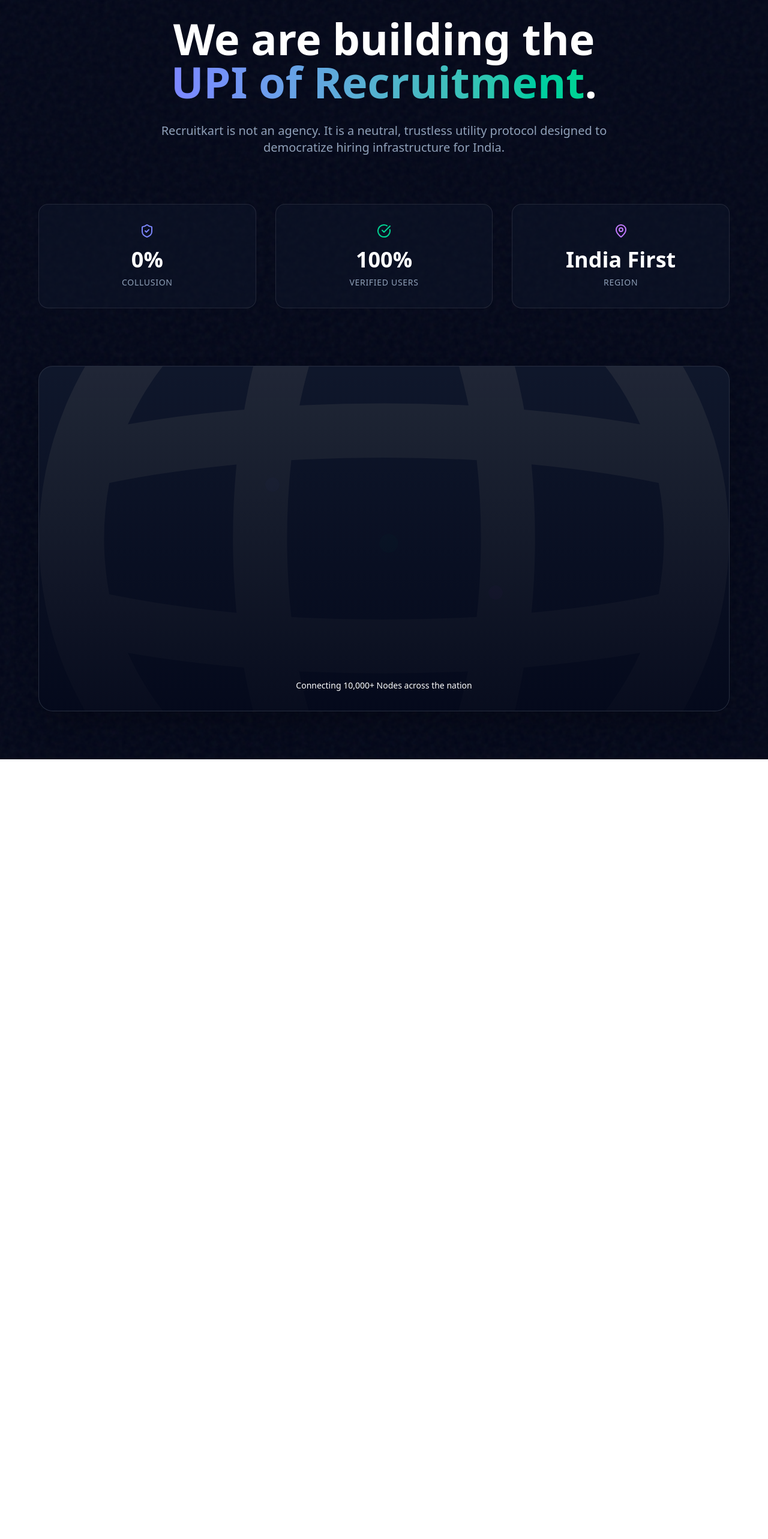
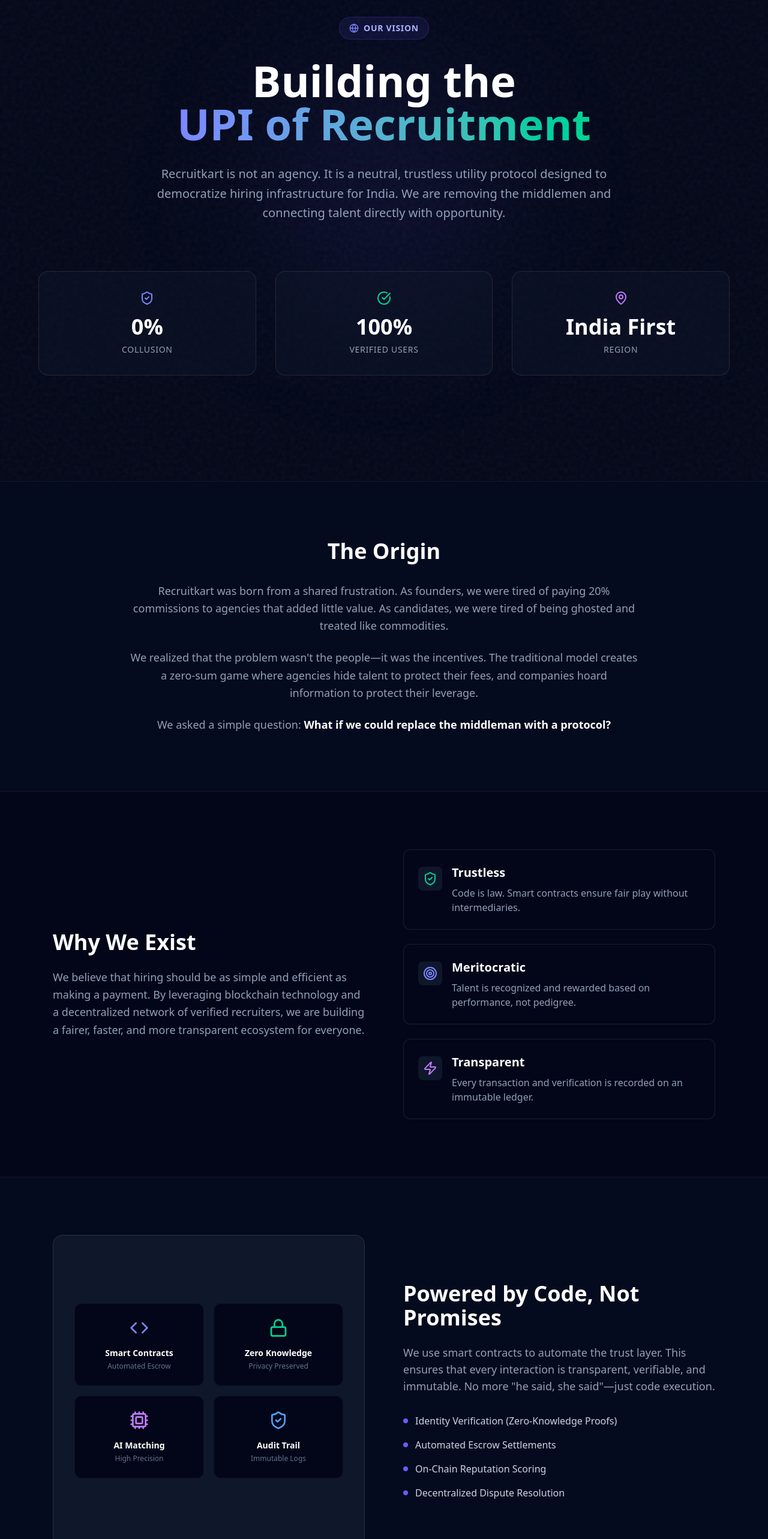
Before and after one commit to thinksaga/recruitkart, a Next.js app: page /about in a window 1280 px wide. Shown: the part 100-2666 px from the top of the page at 60% size. Before the commit the page ends 1366 px from the top, so only its background shows below. Built offline with nearby package versions, Linux system fonts and the light colour scheme.

Commit message:
feat: update about page content and fix redirect

```diff
--- a/src/app/about/page.tsx
+++ b/src/app/about/page.tsx
@@ -4,7 +4,7 @@
 import Image from 'next/image';
 import Link from 'next/link';
 import { motion } from 'framer-motion';
-import { MapPin, Globe, ShieldCheck, Zap, CheckCircle } from 'lucide-react';
+import { MapPin, Globe, ShieldCheck, Zap, CheckCircle, Users, Target, Heart, ArrowRight, Code, Lock, Cpu } from 'lucide-react';
 
 const Navbar = () => (
     <nav className="fixed top-0 left-0 right-0 z-50 flex items-center justify-between px-6 py-4 backdrop-blur-md bg-slate-950/50 border-b border-white/10">
@@ -29,26 +29,36 @@
         <main className="min-h-screen bg-slate-950 text-white selection:bg-indigo-500/30">
             <Navbar />
 
+            {/* Hero Section */}
             <section className="pt-32 pb-20 px-6 relative overflow-hidden">
                 <div className="absolute inset-0 bg-slate-950 bg-noise pointer-events-none" />
+                <div className="absolute top-1/4 left-1/2 -translate-x-1/2 w-96 h-96 bg-indigo-500/10 rounded-full blur-[128px]" />
 
                 <div className="container mx-auto max-w-6xl relative z-10">
                     <div className="text-center mb-20">
+                        <motion.div
+                            initial={{ scale: 0.8, opacity: 0 }}
+                            animate={{ scale: 1, opacity: 1 }}
+                            className="inline-flex items-center gap-2 px-4 py-2 rounded-full bg-indigo-500/10 border border-indigo-500/20 mb-8"
+                        >
+                            <Globe className="w-4 h-4 text-indigo-400" />
+                            <span className="text-sm font-bold text-indigo-300 uppercase tracking-wider">Our Vision</span>
+                        </motion.div>
                         <motion.h1
                             initial={{ y: 20, opacity: 0 }}
                             animate={{ y: 0, opacity: 1 }}
                             className="text-5xl md:text-7xl font-bold mb-8"
                         >
-                            We are building the <br />
-                            <span className="text-transparent bg-clip-text bg-gradient-to-r from-indigo-400 to-emerald-400">UPI of Recruitment</span>.
+                            Building the <br />
+                            <span className="text-transparent bg-clip-text bg-gradient-to-r from-indigo-400 to-emerald-400">UPI of Recruitment</span>
                         </motion.h1>
                         <motion.p
                             initial={{ y: 20, opacity: 0 }}
                             animate={{ y: 0, opacity: 1 }}
                             transition={{ delay: 0.1 }}
-                            className="text-xl text-slate-400 max-w-3xl mx-auto"
+                            className="text-xl text-slate-400 max-w-3xl mx-auto leading-relaxed"
                         >
-                            Recruitkart is not an agency. It is a neutral, trustless utility protocol designed to democratize hiring infrastructure for India.
+                            Recruitkart is not an agency. It is a neutral, trustless utility protocol designed to democratize hiring infrastructure for India. We are removing the middlemen and connecting talent directly with opportunity.
                         </motion.p>
                     </div>
 
@@ -65,34 +75,130 @@
                                 whileInView={{ scale: 1, opacity: 1 }}
                                 viewport={{ once: true }}
                                 transition={{ delay: i * 0.1 }}
-                                className="bg-slate-900/50 border border-white/10 p-8 rounded-2xl text-center"
+                                className="bg-slate-900/50 border border-white/10 p-8 rounded-2xl text-center hover:bg-slate-900 transition-colors"
                             >
                                 <div className="flex justify-center mb-4">{stat.icon}</div>
                                 <div className="text-4xl font-bold text-white mb-2">{stat.value}</div>
-                                <div className="text-slate-400 uppercase tracking-wider text-sm">{stat.label}</div>
+                                <div className="text-slate-400 uppercase tracking-wider text-sm font-medium">{stat.label}</div>
                             </motion.div>
                         ))}
                     </div>
+                </div>
+            </section>
 
-                    {/* Map Visual */}
-                    <div className="relative aspect-[2/1] bg-slate-900 rounded-3xl border border-white/10 overflow-hidden shadow-2xl">
-                        <Image
-                            src="/globe.svg"
-                            alt="India Map"
-                            fill
-                            className="object-cover opacity-20"
-                        />
-                        <div className="absolute inset-0 bg-gradient-to-t from-slate-950/80 to-transparent" />
+            {/* Origin Story */}
+            <section className="py-24 bg-slate-900/30 border-y border-white/5">
+                <div className="container mx-auto px-6 max-w-4xl text-center">
+                    <h2 className="text-3xl md:text-4xl font-bold mb-8">The Origin</h2>
+                    <div className="space-y-6 text-lg text-slate-400 leading-relaxed">
+                        <p>
+                            Recruitkart was born from a shared frustration. As founders, we were tired of paying 20% commissions to agencies that added little value. As candidates, we were tired of being ghosted and treated like commodities.
+                        </p>
+                        <p>
+                            We realized that the problem wasn't the people—it was the incentives. The traditional model creates a zero-sum game where agencies hide talent to protect their fees, and companies hoard information to protect their leverage.
+                        </p>
+                        <p>
+                            We asked a simple question: <span className="text-white font-semibold">What if we could replace the middleman with a protocol?</span>
+                        </p>
+                    </div>
+                </div>
+            </section>
 
-                        {/* Nodes */}
-                        <div className="absolute top-1/3 left-1/3 w-3 h-3 bg-indigo-500 rounded-full animate-ping" />
-                        <div className="absolute top-1/2 left-1/2 w-4 h-4 bg-emerald-500 rounded-full animate-ping delay-300" />
-                        <div className="absolute bottom-1/3 right-1/3 w-3 h-3 bg-purple-500 rounded-full animate-ping delay-700" />
-
-                        <div className="absolute bottom-8 left-0 right-0 text-center">
-                            <p className="text-white font-mono text-sm">Connecting 10,000+ Nodes across the nation</p>
+            {/* Mission & Values */}
+            <section className="py-24 relative overflow-hidden">
+                <div className="container mx-auto px-6 max-w-6xl">
+                    <div className="grid md:grid-cols-2 gap-16 items-center">
+                        <div>
+                            <h2 className="text-3xl md:text-4xl font-bold mb-6">Why We Exist</h2>
+                            <div className="space-y-6 text-lg text-slate-400 leading-relaxed">
+                                <p>
+                                    We believe that hiring should be as simple and efficient as making a payment. By leveraging blockchain technology and a decentralized network of verified recruiters, we are building a fairer, faster, and more transparent ecosystem for everyone.
+                                </p>
+                            </div>
+                        </div>
+                        <div className="grid gap-6">
+                            {[
+                                { title: "Trustless", desc: "Code is law. Smart contracts ensure fair play without intermediaries.", icon: <ShieldCheck className="w-6 h-6 text-emerald-400" /> },
+                                { title: "Meritocratic", desc: "Talent is recognized and rewarded based on performance, not pedigree.", icon: <Target className="w-6 h-6 text-indigo-400" /> },
+                                { title: "Transparent", desc: "Every transaction and verification is recorded on an immutable ledger.", icon: <Zap className="w-6 h-6 text-purple-400" /> }
+                            ].map((value, i) => (
+                                <div key={i} className="bg-slate-950 border border-white/10 p-6 rounded-xl flex items-start gap-4 hover:border-white/20 transition-colors">
+                                    <div className="mt-1 p-2 bg-slate-900 rounded-lg">{value.icon}</div>
+                                    <div>
+                                        <h3 className="text-xl font-bold text-white mb-2">{value.title}</h3>
+                                        <p className="text-slate-400">{value.desc}</p>
+                                    </div>
+                                </div>
+                            ))}
                         </div>
                     </div>
+                </div>
+            </section>
+
+            {/* Technology */}
+            <section className="py-24 bg-slate-900/30 border-y border-white/5">
+                <div className="container mx-auto px-6 max-w-6xl">
+                    <div className="grid md:grid-cols-2 gap-16 items-center">
+                        <div className="order-2 md:order-1 relative aspect-square bg-slate-900 rounded-2xl border border-white/10 p-8 flex items-center justify-center">
+                            {/* Tech Visual */}
+                            <div className="grid grid-cols-2 gap-4 w-full max-w-md">
+                                <div className="p-6 bg-slate-950 rounded-xl border border-white/5 text-center hover:border-indigo-500/50 transition-colors">
+                                    <div className="mb-4 flex justify-center"><Code className="w-8 h-8 text-indigo-400" /></div>
+                                    <div className="text-sm font-bold text-white mb-1">Smart Contracts</div>
+                                    <div className="text-xs text-slate-500">Automated Escrow</div>
+                                </div>
+                                <div className="p-6 bg-slate-950 rounded-xl border border-white/5 text-center hover:border-emerald-500/50 transition-colors">
+                                    <div className="mb-4 flex justify-center"><Lock className="w-8 h-8 text-emerald-400" /></div>
+                                    <div className="text-sm font-bold text-white mb-1">Zero Knowledge</div>
+                                    <div className="text-xs text-slate-500">Privacy Preserved</div>
+                                </div>
+                                <div className="p-6 bg-slate-950 rounded-xl border border-white/5 text-center hover:border-purple-400/50 transition-colors">
+                                    <div className="mb-4 flex justify-center"><Cpu className="w-8 h-8 text-purple-400" /></div>
+                                    <div className="text-sm font-bold text-white mb-1">AI Matching</div>
+                                    <div className="text-xs text-slate-500">High Precision</div>
+                                </div>
+                                <div className="p-6 bg-slate-950 rounded-xl border border-white/5 text-center hover:border-blue-400/50 transition-colors">
+                                    <div className="mb-4 flex justify-center"><ShieldCheck className="w-8 h-8 text-blue-400" /></div>
+                                    <div className="text-sm font-bold text-white mb-1">Audit Trail</div>
+                                    <div className="text-xs text-slate-500">Immutable Logs</div>
+                                </div>
+                            </div>
+                        </div>
+                        <div className="order-1 md:order-2">
+                            <h2 className="text-3xl md:text-4xl font-bold mb-6">Powered by Code, Not Promises</h2>
+                            <p className="text-lg text-slate-400 mb-8">
+                                We use smart contracts to automate the trust layer. This ensures that every interaction is transparent, verifiable, and immutable. No more "he said, she said"—just code execution.
+                            </p>
+                            <ul className="space-y-4">
+                                {[
+                                    "Identity Verification (Zero-Knowledge Proofs)",
+                                    "Automated Escrow Settlements",
+                                    "On-Chain Reputation Scoring",
+                                    "Decentralized Dispute Resolution"
+                                ].map((item, i) => (
+                                    <li key={i} className="flex items-center gap-3 text-slate-300">
+                                        <div className="w-2 h-2 rounded-full bg-indigo-500" />
+                                        {item}
+                                    </li>
+                                ))}
+                            </ul>
+                        </div>
+                    </div>
+                </div>
+            </section>
+
+            {/* CTA */}
+            <section className="py-24 relative overflow-hidden text-center">
+                <div className="absolute inset-0 bg-indigo-600/5" />
+                <div className="container mx-auto px-6 relative z-10">
+                    <h2 className="text-4xl font-bold mb-8">Join the Revolution</h2>
+                    <p className="text-xl text-slate-400 max-w-2xl mx-auto mb-10">
+                        Whether you are a company looking to hire or a recruiter looking to earn, there is a place for you in the Recruitkart protocol.
+                    </p>
+                    <Link href="/login" className="inline-flex items-center gap-2 px-10 py-5 text-xl font-bold text-white bg-indigo-600 rounded-full hover:bg-indigo-500 transition-all shadow-xl hover:scale-105">
+                        Get Started
+                        <ArrowRight className="w-6 h-6" />
+                    </Link>
                 </div>
             </section>
         </main>
--- a/src/lib/rbac-matrix.ts
+++ b/src/lib/rbac-matrix.ts
@@ -75,6 +75,7 @@
     '/pricing',
     '/for-companies',
     '/for-recruiters',
+    '/about',
     '/verification-pending', // Accessible to logged-in users pending verification
 ];
 
```
